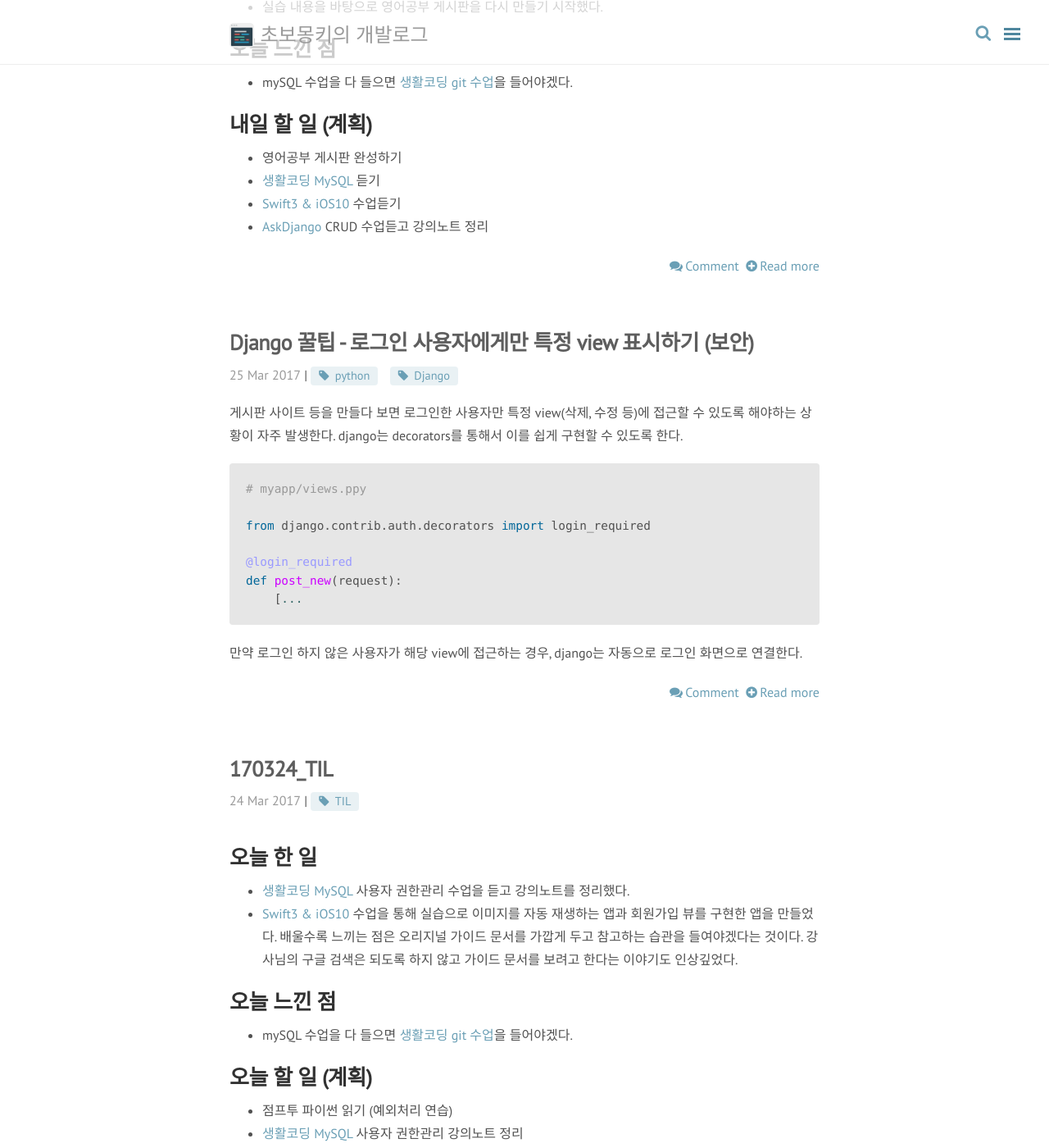
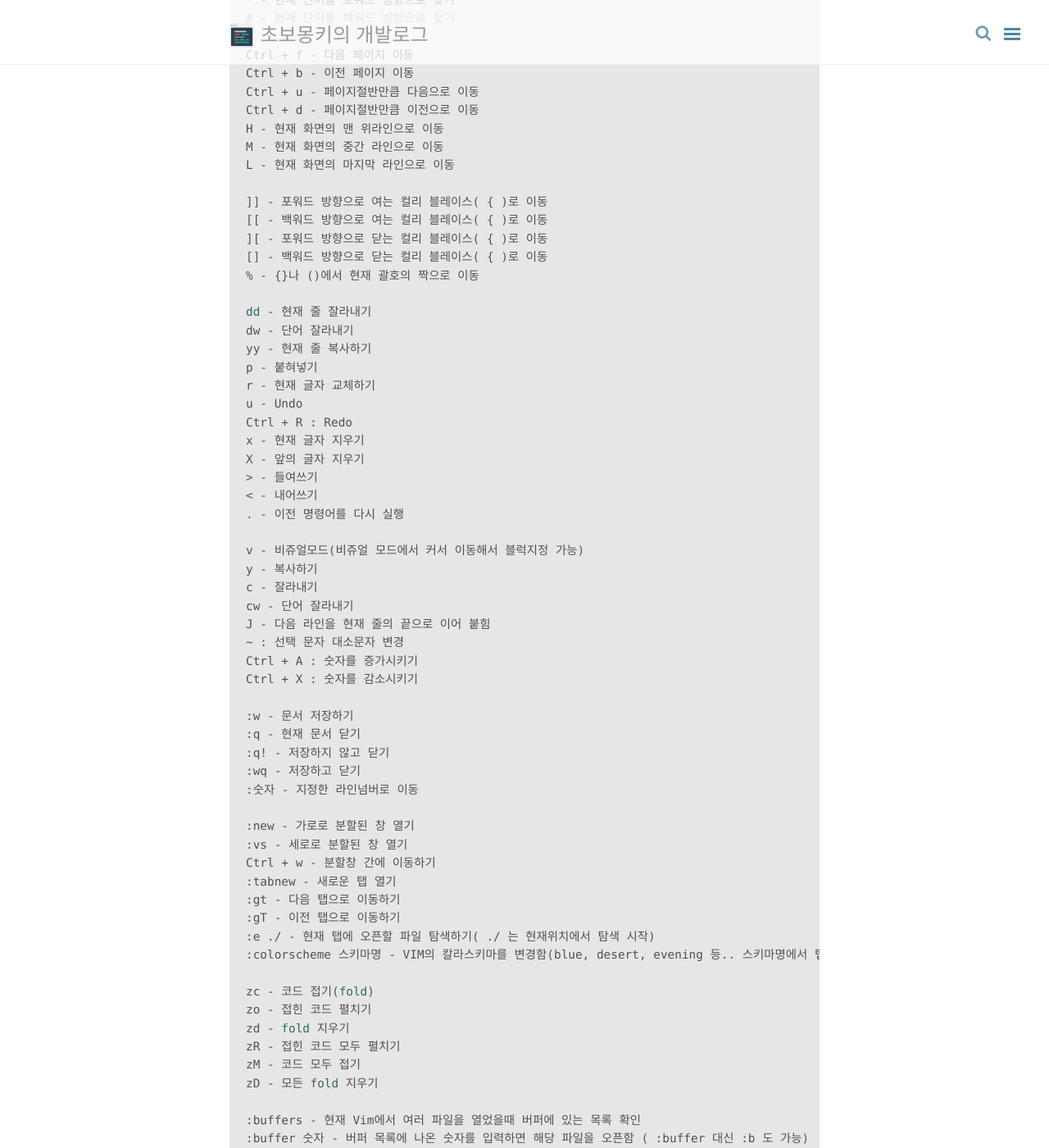
Before and after one commit to wayhome25/wayhome25.github.io, a Jekyll site: the page built from blog/index.html, in a window 1280 px wide and 1400 px high, scrolled down 949 px. Shown: the whole window at 82% size. Built offline with Jekyll 4.4.1, drawn with Linux system fonts in a browser that asks for light colours; nearby versions of some CDN libraries; the list of posts is cut into pages by our own code; comment, search, counter and statistics services are not loaded; some of the changed text lies outside the part shown.

Commit message:
포스트 추가

````diff
--- a/_posts/MySQL/2017-03-24-mysql-12-connection.md
+++ /dev/null
@@ -1,15 +0,0 @@
----
-layout: post
-title: MySQL 08. MySQL - 프로그래밍과 연동
-category: MySQL
-tags: [MySQL, 데이터베이스]
-comments: true
----
-> [생활코딩 - MySQL ](https://opentutorials.org/course/195)
-
-```shell
-- DB에 프로그래밍 기술을 결합하는 방법을 알아본다.
-- 데이터베이스에 대한 가장 큰 오해 중 하나는, DB를 프로그래밍의 부속물로 보는 것
-- 편리한 DB 클라이언트만 갖고 있으면, 필요한 정보를 정의하고 데이터를 입력 조회 수정이 가능하다.
-
-```
--- /dev/null
+++ b/_posts/TIL(Today I Learned)/2017-03-27-TIL.md
@@ -0,0 +1,20 @@
+---
+layout: post
+title: 170327_TIL
+category: TIL (Today I Learned)
+permalink: /til/:year/:month/:day/:title/
+tags: [TIL]
+comments: true
+---
+# 오늘 한 일
+- [생활코딩 git](https://opentutorials.org/module/2676) 을 시작했다.
+- 오늘은 패스트캠퍼스 컴퓨터 공학 입문 개강날이었다. shell의 하위 개념이 bash, zsh 라는걸 알았다. terminal 대신 iTerm2를 쓰기 시작했다.
+
+- 영어공부 게시판을 django로 다시 만들었다. 글 올리기, 수정, 삭제, 가입, 로그인, 로그아웃, 댓글의 간단한 기능이지만 아직은 만들 때마다 새롭다. 만들었던 기능을 반복하면서 점점 django에 익숙해지는 기분이든다. pythonanywhere로 배포하려고 했는데 기존에 올린 사이트가 있어서 추가하지 못하는 것 같다. heroku를 사용해서 배포하는 방법을 찾아봐야겠다.
+- [생활코딩 MySQL 기초](https://opentutorials.org/course/195) 수업을 다 들었다. django와 mysql을 연동해서 사용하는 방법을 배우고 싶다고 생각했다.
+- 내일부터 패스트캠퍼스 컴퓨터공학 입문 SCHOOL이 시작된다. 수업을 잘 따라갈 수 있으면 좋겠다.
+
+# 내일 할 일 (계획)
+- [생활코딩 git](https://opentutorials.org/module/2676) 시작하기
+- [Swift3 & iOS10](https://www.inflearn.com/course/swift3-%EC%8A%A4%EC%9C%84%ED%94%84%ED%8A%B8-ios-%EA%B0%9C%EB%B0%9C-%EA%B0%95%EC%A2%8C/) 수업듣기
+- [AskDjango](https://nomade.kr/vod/django/) CRUD 수업듣고 강의노트 정리
--- /dev/null
+++ b/_posts/cs/2017-03-27-cs-01.md
@@ -0,0 +1,196 @@
+---
+layout: post
+title: 01. 환경설정 (pyenv, virtualenv, autoenv, git, vim, shell)
+category: 컴퓨터공학
+permalink: /cs/:year/:month/:day/:title/
+tags: [MySQL, 데이터베이스]
+comments: true
+---
+> 패스트캠퍼스 컴퓨터공학 입문 수업을 듣고 정리한 내용입니다.
+
+## Process of Computational Thinking
+- 1) 문제 조직화(추상화) - Problem Formulation (abstraction)
+- 2) 솔루션 구현(자동화) - Solution Expression (automation)
+- 3) 솔루션 실행 및 평가(분석) - Solution Execution & Evaluation (analyses)
+
+## 알고리즘 구상도
+- er diagram, flowchart
+- [참고자료](http://codingisgame.tistory.com/10), [작성 프로그램](https://www.draw.io/)
+
+## 가상환경
+- 윈도우 위에서 우분투를 돌린다던지 맥 위에서 윈도우를 돌리기 위해서 `가상환경`을 사용한다.
+- 로컬 환경이 달라지면 개발 협업이 어려워진다. 따라서 작업한 파일을 이미지로 만들어서 전달하고, 협업하는 사람은 해당 이미지를 바탕으로 가상환경 위에서 작업한다. (예: DB 작업 시에는 베이그런트를 사용해서 작업)
+- 실제 현업에서는 GUI 우분투가 아닌 CLI 환경의 우분투 서버를 사용해서 서버나 DB작업을 한다.
+
+## shell
+> 운영체제(OS)에서 사용자의 명령을 해석하여 대신 실행해주는 프로그램
+
+- Unix, Linux
+  - 종류 : `bash(ubuntu, OSX default)`, sh, zsh
+- Windows
+  - 종류 : explorer.exe(for GUI Windows), cmd.exe(for CLI MS-DOS)
+
+## vim
+- Vi Improved의 약자로 vi 호환 텍스트 에디터
+
+### vim Basic
+- $ vim hello.py
+- Command
+
+```
+h,j,k,l - cursor
+i - insert
+v - visual
+d - delete
+y - yank
+p - paste
+u - undo
+r - replace
+$ - move end of line
+^ - move start of line
+
+:q - quit
+:q! - quit(no warning)
+:wq - write and quit
+
+:{number} - move to {number}th line
+```
+<center>
+ <figure>
+ <img src="/assets/post-img/etc/vi-cheat.png" alt="views">
+ <figcaption></figcaption>
+ </figure>
+ </center>
+
+---
+# 환경설정
+
+## git 초기 설정
+```shell
+$ brew install git
+$ git config --global user.name "username"
+$ git config --global user.email "github email address"
+$ git config --list
+```
+---
+
+# python version management
+- python 버전을 프로젝트 별로 자유롭게 사용하기 위해서 사용
+
+
+## pyenv 설치 및 python 설치
+- Simple Python Version Management: pyenv
+- pyenv lets you easily switch between multiple versions of Python. It's simple, unobtrusive, and follows the UNIX tradition of single-purpose tools that do one thing well.
+
+### pyenv 설치
+- [pyenv](https://github.com/pyenv/pyenv#homebrew-on-mac-os-x)
+
+
+```shell
+# 설치
+$ brew update
+$ brew install pyenv
+
+# ~/.bashrc
+$ echo 'export PYENV_ROOT="$HOME/.pyenv"' >> ~/.bashrc #bash 를 통해서 파일에 입력
+$ echo 'export PATH="$PYENV_ROOT/bin:$PATH"' >> ~/.bashrc
+$ echo 'eval "$(pyenv init -)"' >> ~/.bashrc
+$ source ~/.bashrc #재실행
+$ exec "$SHELL" # shell 재실행
+
+#~/.zshrc
+$ atom ~/.zshrc # atom을 통해서 파일에 아래 내용 입력
+
+export PYENV_ROOT="$HOME/.pyenv"
+export PATH="$PYENV_ROOT/bin:$PATH"
+eval "$(pyenv init -)"
+
+$ source ~/.zshrc #재실행
+$ exec "$SHELL" # shell 재실행
+```
+### python 3.6.0 설치 및 실행버전 선택
+
+```shell
+$ pyenv version
+$ pyenv install --list # 설치 가능한 패키지 목록
+$ pyenv install 3.6.0 # python 설치
+$ pyenv shell 3.6.0 # pyhotn 3.6.0으로 shell 실행
+$ python --version
+```
+
+### sane build environment 를 위한 설치
+- 참고 : [pyenv troubleshooting](https://github.com/pyenv/pyenv/wiki)
+
+```shell
+# MacOS
+$ xcode-select --install
+$ brew install openssl readline xz
+```
+
+```shell
+# ubuntu
+$ apt-get install -y make build-essential libssl-dev zlib1g-dev libbz2-dev libreadline-dev libsqlite3-dev wget curl llvm libncurses5-dev xz-utils
+```
+
+## Virtualenv, Autoenv
+
+### Virtualenv
+- <https://github.com/pyenv/pyenv-virtualenv>
+- pyenv-virtualenv is a `pyenv plugin` that provides features to manage virtualenvs and conda environments for Python on UNIX-like systems.
+- 설치
+
+```shell
+$ brew install pyenv-virtualenv
+
+#./~zshrc
+eval "$(pyenv init -)"
+eval "$(pyenv virtualenv-init -)"
+
+# ~/.bashrc
+$ echo 'eval "$(pyenv virtualenv-init -)"' >> ~/.bashrc
+$ exec "$SHELL"
+
+```
+
+- Using pyenv virtualenv with pyenv
+To create a virtualenv for the Python version used with pyenv, run pyenv virtualenv, specifying the Python version you want and the name of the virtualenv directory. For example,
+
+```shell
+$ pyenv virtualenv 3.6.0 css-3.6.0
+$ pyenv versions
+```
+
+will create a virtualenv based on Python 3.6.0 under $(pyenv root)/versions in a folder called css-3.6.0
+
+### Autoenv
+- <https://github.com/kennethreitz/autoenv>
+- Autoenv: Directory-based environments
+- If a directory contains a .env file, it will automatically be executed when you cd into it. This is great for
+  - auto-activating virtualenvs
+  - project-specific environment variables
+- 설치
+
+```shell
+$ git clone git://github.com/kennethreitz/autoenv.git ~/.autoenv
+$ echo 'source ~/.autoenv/activate.sh' >> ~/.bashrc # bash 사용하는 경우
+$ echo 'source ~/.autoenv/activate.sh' >> ~/.zshrc # zsh 사용하는 경우
+$ exec "$SHELL" # shell 재실행
+```
+
+```shell
+$ touch .env
+$ vi .env
+
+echo 'css-3.6.0 pyenv activation'
+pyenv activate css-3.6.0
+
+$ cd ./
+```
+---
+## Jupyter Notebook
+
+```shell
+$ pip3 install jupyter
+$ pip list
+$ jupyter notebook/
+```
--- /dev/null
+++ b/_posts/etc/2017-03-27-vi.md
@@ -0,0 +1,111 @@
+---
+layout: post
+title: vi 단축키 정리
+category: etc
+tags:
+comments: true
+---
+
+## vi 단축키
+- [출처](https://blog.outsider.ne.kr/540)
+
+```shell
+h, j, k, l - 좌,하,상,우 커서이동
+i - 현재 커서 위치에 Insert 하기
+I - 현재 줄 맨앞에 Insert 하기
+a - 현재 커서 다음칸에 Insert 하기
+A - 현재 줄 맨뒤에 Insert 하기
+O - 윗줄에 Insert 하기
+o - 아랫줄에 Insert 하기
+
+w - 단어 첫글자로 이동하기
+W - 화이트스페이스 단위로 다음 글자로 이동하기
+b - 백워드 방향으로 단어의 첫글자로 이동하기
+B- 백워드 방향으로 화이트스페이스 단위로 다음 글자로 이동하기
+e - 단어의 마지막 글자로 이동하기
+ge - 백워드 방향으로 단어의 마지막 글자로 이동하기
+gg - 문서 맨 앞으로 이동
+G - 문서 맨끝으로 이동
+^ - 문장 맨 앞으로 이동
+0 - 라인 맨 앞으로 이동
+$ - 문장 맨 뒤로 이동
+f문자 - 문자의 위치로 이동 ; 를 누르면 계속 이동
+F문자 - 백워드로 문자의 위치로 이동
+t문자 - 문자의 앞위치로 이동
+T문자 - 백워드방향으로 문자의 앞위치로 이동
+
+/단어 - 문서에서 단어 찾기 n이나 N으로 다음/이전 찾기
+* - 현재 단어를 포워드 방향으로 찾기
+# - 현재 단어를 백워드 방향으로 찾기
+
+Ctrl + f - 다음 페이지 이동
+Ctrl + b - 이전 페이지 이동
+Ctrl + u - 페이지절반만큼 다음으로 이동
+Ctrl + d - 페이지절반만큼 이전으로 이동
+H - 현재 화면의 맨 위라인으로 이동
+M - 현재 화면의 중간 라인으로 이동
+L - 현재 화면의 마지막 라인으로 이동
+
+]] - 포워드 방향으로 여는 컬리 블레이스( { )로 이동
+[[ - 백워드 방향으로 여는 컬리 블레이스( { )로 이동
+][ - 포워드 방향으로 닫는 컬리 블레이스( { )로 이동
+[] - 백워드 방향으로 닫는 컬리 블레이스( { )로 이동
+% - {}나 ()에서 현재 괄호의 짝으로 이동
+
+dd - 현재 줄 잘라내기
+dw - 단어 잘라내기
+yy - 현재 줄 복사하기
+p - 붙혀넣기
+r - 현재 글자 교체하기
+u - Undo
+Ctrl + R : Redo
+x - 현재 글자 지우기
+X - 앞의 글자 지우기
+> - 들여쓰기
+< - 내어쓰기
+. - 이전 명령어를 다시 실행
+
+v - 비쥬얼모드(비쥬얼 모드에서 커서 이동해서 블럭지정 가능)
+y - 복사하기
+c - 잘라내기
+cw - 단어 잘라내기
+J - 다음 라인을 현재 줄의 끝으로 이어 붙힘
+~ : 선택 문자 대소문자 변경
+Ctrl + A : 숫자를 증가시키기
+Ctrl + X : 숫자를 감소시키기
+
+:w - 문서 저장하기
+:q - 현재 문서 닫기
+:q! - 저장하지 않고 닫기
+:wq - 저장하고 닫기
+:숫자 - 지정한 라인넘버로 이동
+
+:new - 가로로 분할된 창 열기
+:vs - 세로로 분할된 창 열기
+Ctrl + w - 분할창 간에 이동하기
+:tabnew - 새로운 탭 열기
+:gt - 다음 탭으로 이동하기
+:gT - 이전 탭으로 이동하기
+:e ./ - 현재 탭에 오픈할 파일 탐색하기( ./ 는 현재위치에서 탐색 시작)
+:colorscheme 스키마명 - VIM의 칼라스키마를 변경함(blue, desert, evening 등.. 스키마명에서 탭누르면 자동완성됨)
+
+zc - 코드 접기(fold)
+zo - 접힌 코드 펼치기
+zd - fold 지우기
+zR - 접힌 코드 모두 펼치기
+zM - 코드 모두 접기
+zD - 모든 fold 지우기
+
+:buffers - 현재 Vim에서 여러 파일을 열었을때 버퍼에 있는 목록 확인
+:buffer 숫자 - 버퍼 목록에 나온 숫자를 입력하면 해당 파일을 오픈함 ( :buffer 대신 :b 도 가능)
+:bnext - 버퍼에 있는 다음 파일로 이동 ( :bn 도 가능)
+:bprevious - 버퍼에 있는 이전 파일로 이동 ( :bp 도 가능)
+:ball - 버퍼 목록에 있는 파일들이 가로로 분할된 창에 열림
+```
+
+<center>
+ <figure>
+ <img src="/assets/post-img/etc/vi-cheat.png" alt="views">
+ <figcaption></figcaption>
+ </figure>
+ </center>
````
Also changed, not shown: _posts/cs/2017-03-23-cs-00-ubuntu-install.md (renamed from _posts/cs/2017-03-23-cs-01-ubuntu-install.md, +1 -1 lines), assets/post-img/etc/vi-cheat.png (added).
